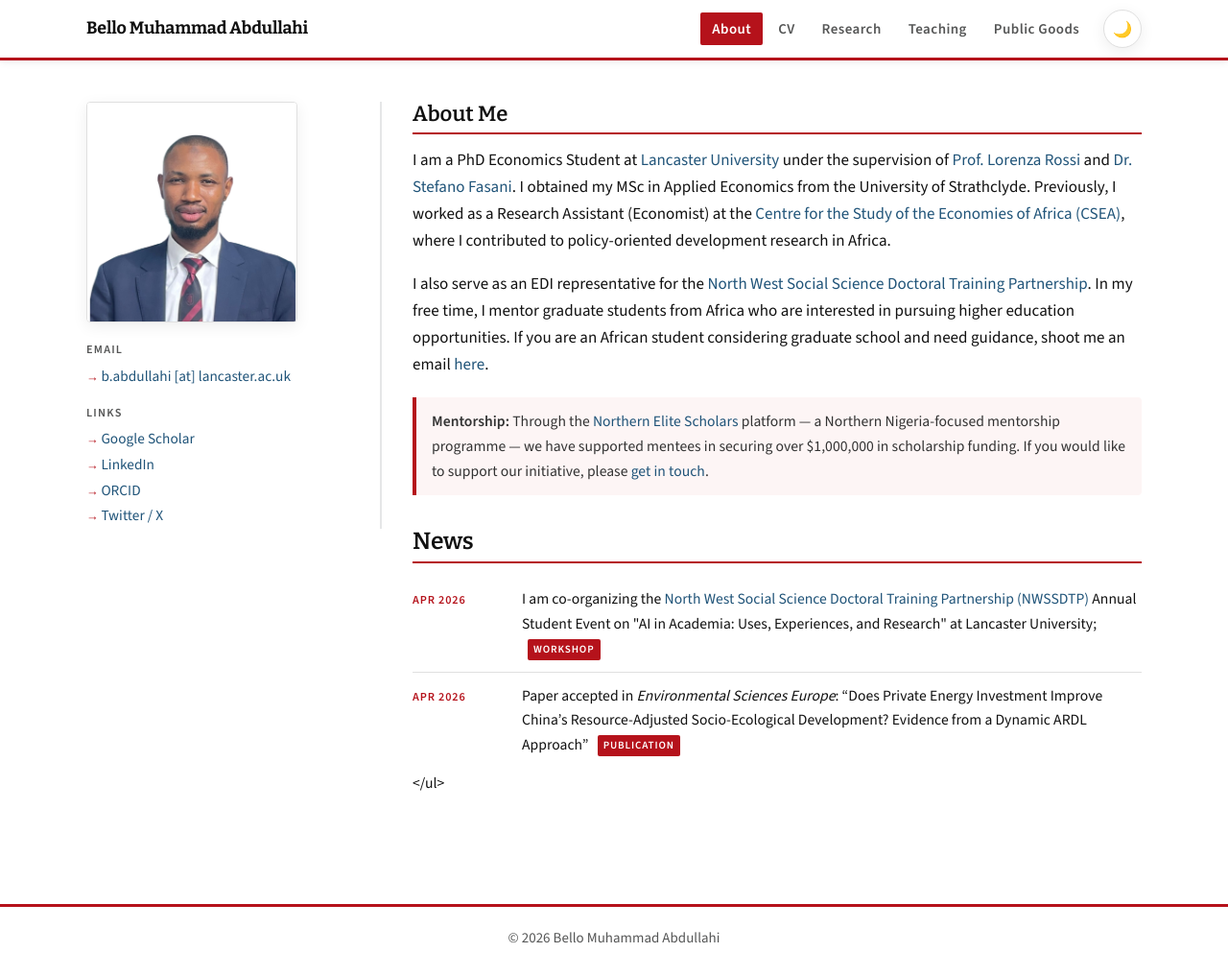
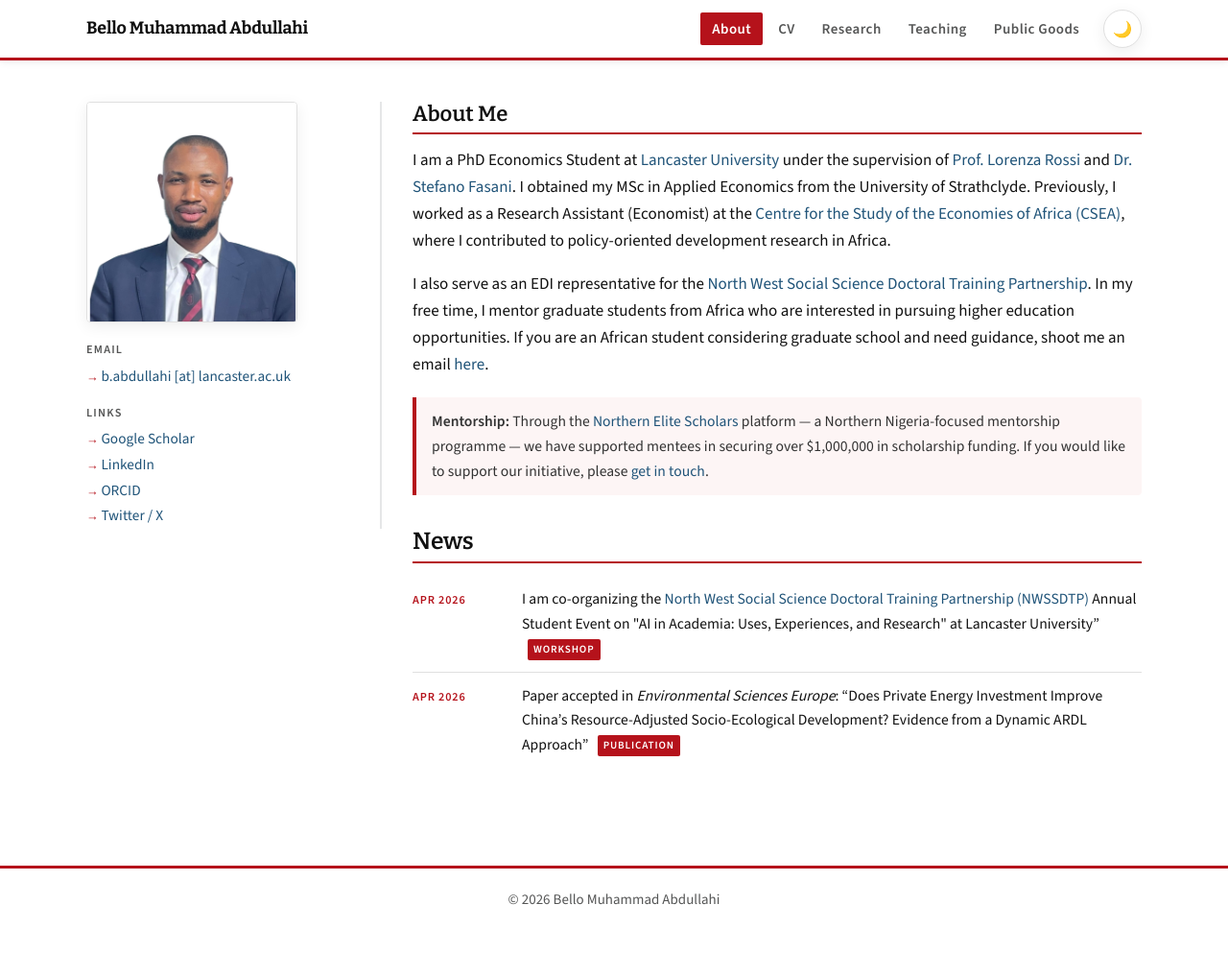
Before and after one commit to Bello-Abdullahi/Bello-Abdullahi.github.io, a Jekyll site: the page built from _pages/about.md, in a window 1280 px wide and 1017 px high. Shown: the whole window at 96% size. Built offline with Jekyll 4.4.1, drawn with Linux system fonts in a browser that asks for light colours; part of the change alters nothing that is shown.

Commit message:
Fix formatting issue in about.md news section

```diff
--- a/_pages/about.md
+++ b/_pages/about.md
@@ -34,9 +34,8 @@ I also serve as an EDI representative for the [North West Social Science Doctora
 <ul class="news-list">
   <li>
     <span class="news-date">Apr 2026</span>
-    <span>I am co-organizing the <a href="https://nwssdtp.ac.uk/">North West Social Science Doctoral Training Partnership (NWSSDTP)</a> Annual Student Event on "AI in Academia: Uses, Experiences, and Research" at Lancaster University; <span class="news-tag">Workshop</span></span>
+    <span>I am co-organizing the <a href="https://nwssdtp.ac.uk/">North West Social Science Doctoral Training Partnership (NWSSDTP)</a> Annual Student Event on "AI in Academia: Uses, Experiences, and Research" at Lancaster University&rdquo;  <span class="news-tag">Workshop</span></span>
   </li>
   <li>
     <span class="news-date">Apr 2026</span>
     <span>Paper accepted in <em>Environmental Sciences Europe</em>: &ldquo;Does Private Energy Investment Improve China&rsquo;s Resource-Adjusted Socio-Ecological Development? Evidence from a Dynamic ARDL Approach&rdquo; <span class="news-tag">Publication</span></span>
-</ul>
```
